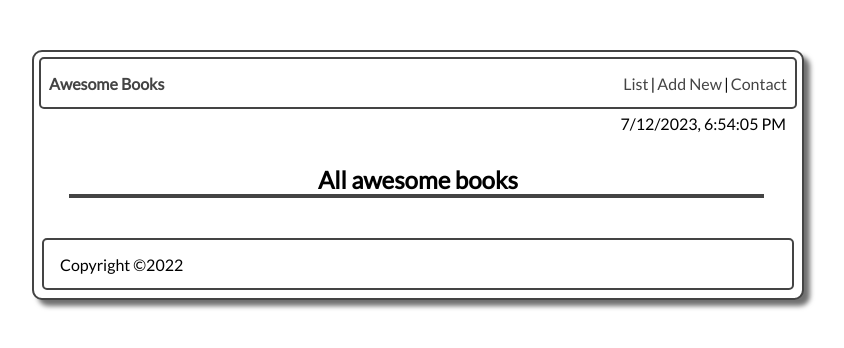
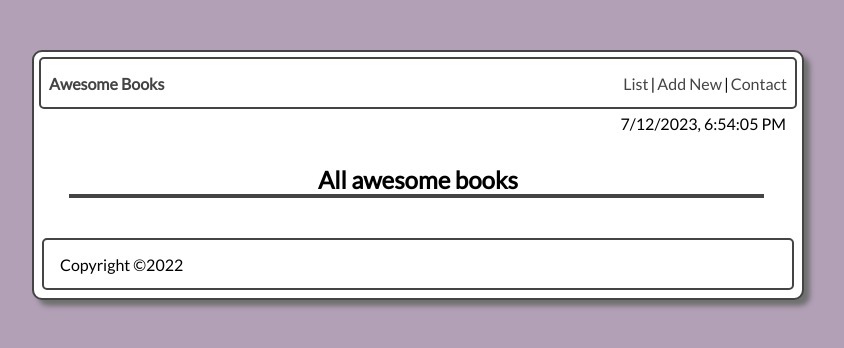
Before and after one commit to Godedict/Awesome-books, a website: page index.html in a window 1280 px wide. Shown: the whole page, without its empty margins (222-1066 px from the left). Drawn offline with Linux system fonts and the light colour scheme.

```diff
--- a/style.css
+++ b/style.css
@@ -7,6 +7,7 @@
 
 body {
   font-family: 'Lato', sans-serif;
+  background-color: rgb(178, 160, 182);
 }
 
 .hide {
```
